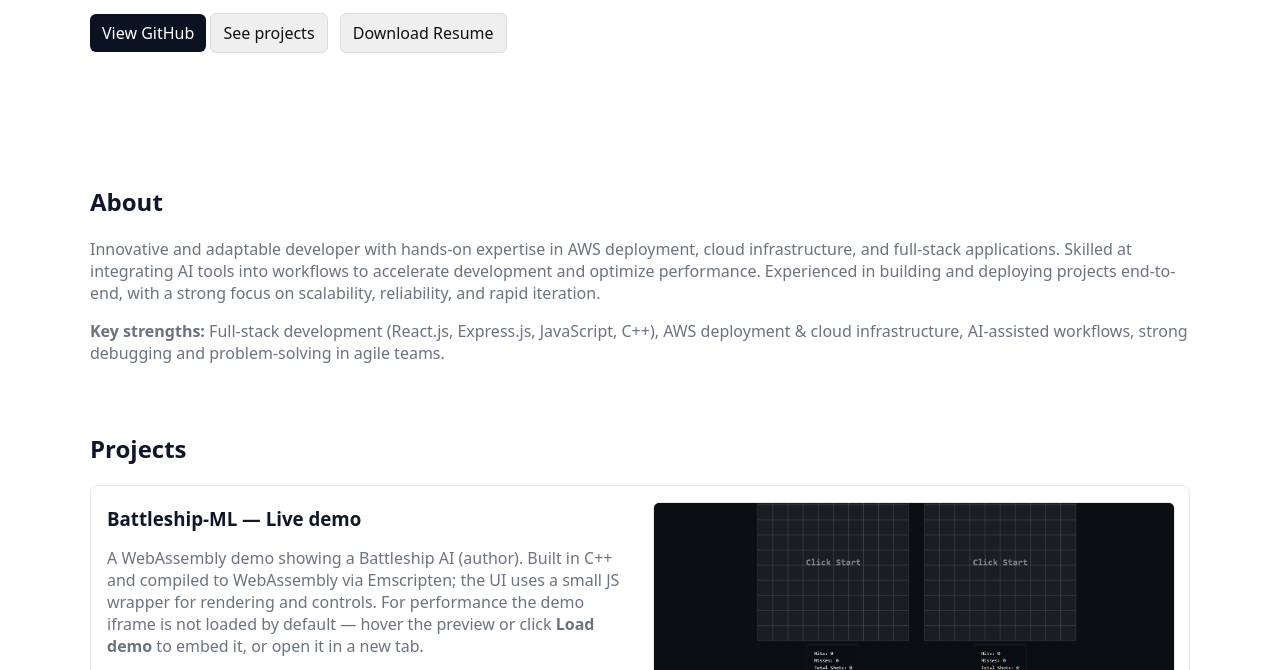
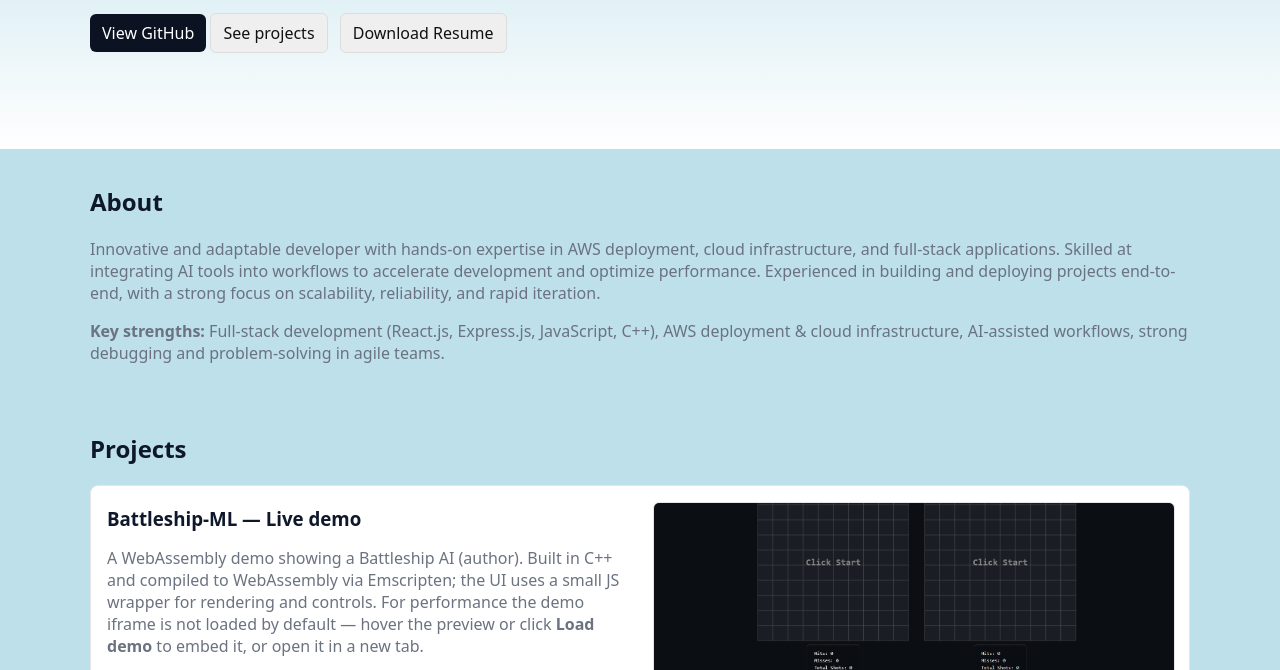
Before and after one commit to JohnScarrow/johnscarrow.github.io, a plain HTML site: page index.html in a window 1280 px wide. Shown: the part 272-942 px from the top of the page. Drawn offline with Linux system fonts and the light colour scheme.

Commit message:
Update background color variable for improved visual aesthetics

```diff
--- a/index.html
+++ b/index.html
@@ -15,7 +15,7 @@
   <link rel="apple-touch-icon" href="/images/image.png">
   <meta name="theme-color" content="#0b1221">
   <style>
-    :root{--bg:#ffffff;--muted:#6b7280;--accent:#0b1221}
+    :root{--bg:#bde0eb;--muted:#6b7280;--accent:#0b1221}
     html,body{height:100%}
     body { margin: 0; font-family: system-ui, -apple-system, "Segoe UI", Roboto, "Helvetica Neue", Arial; color:#0f172a; background:var(--bg); }
     header{padding:1rem;background:var(--accent);color:#fff}
```
